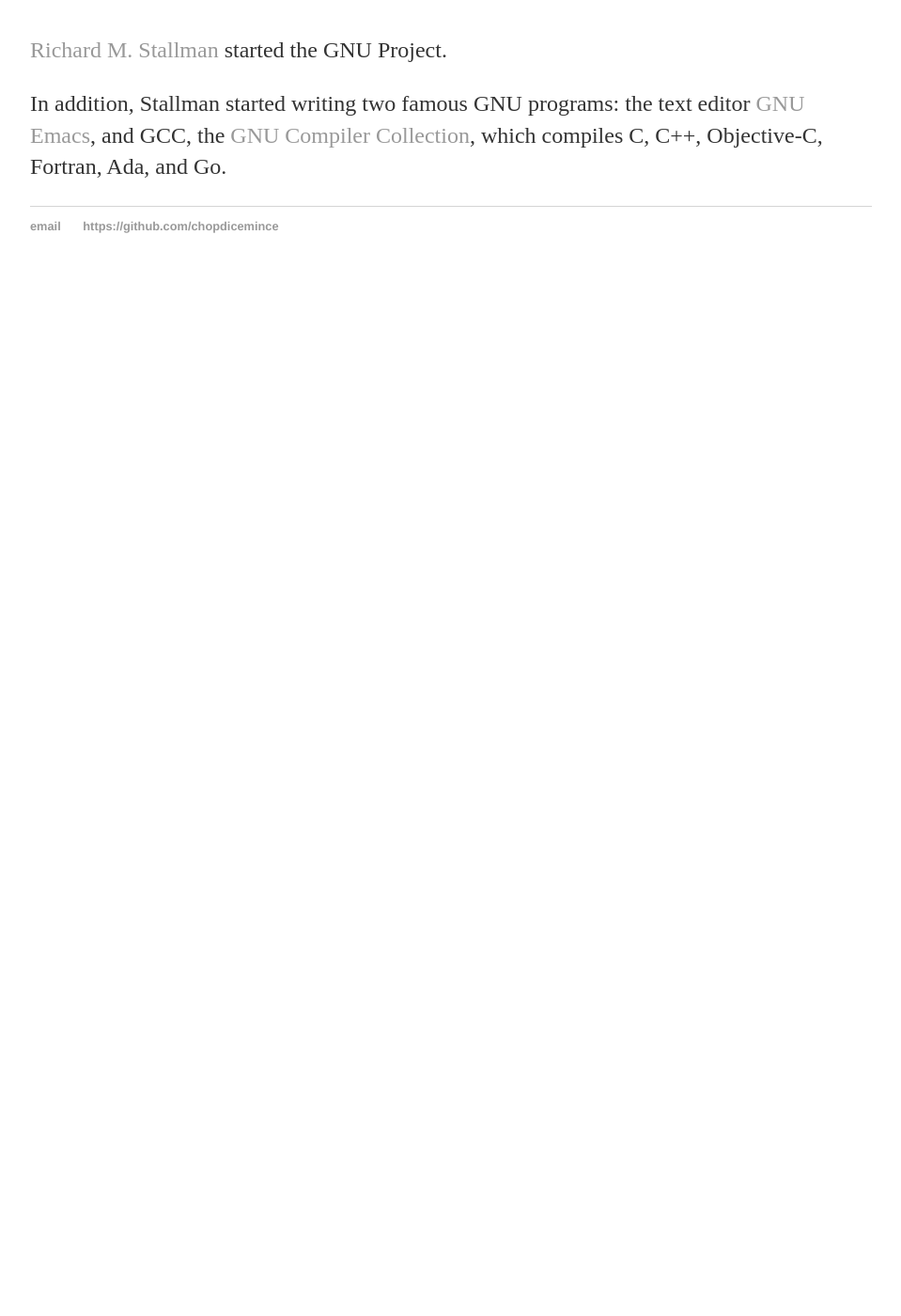
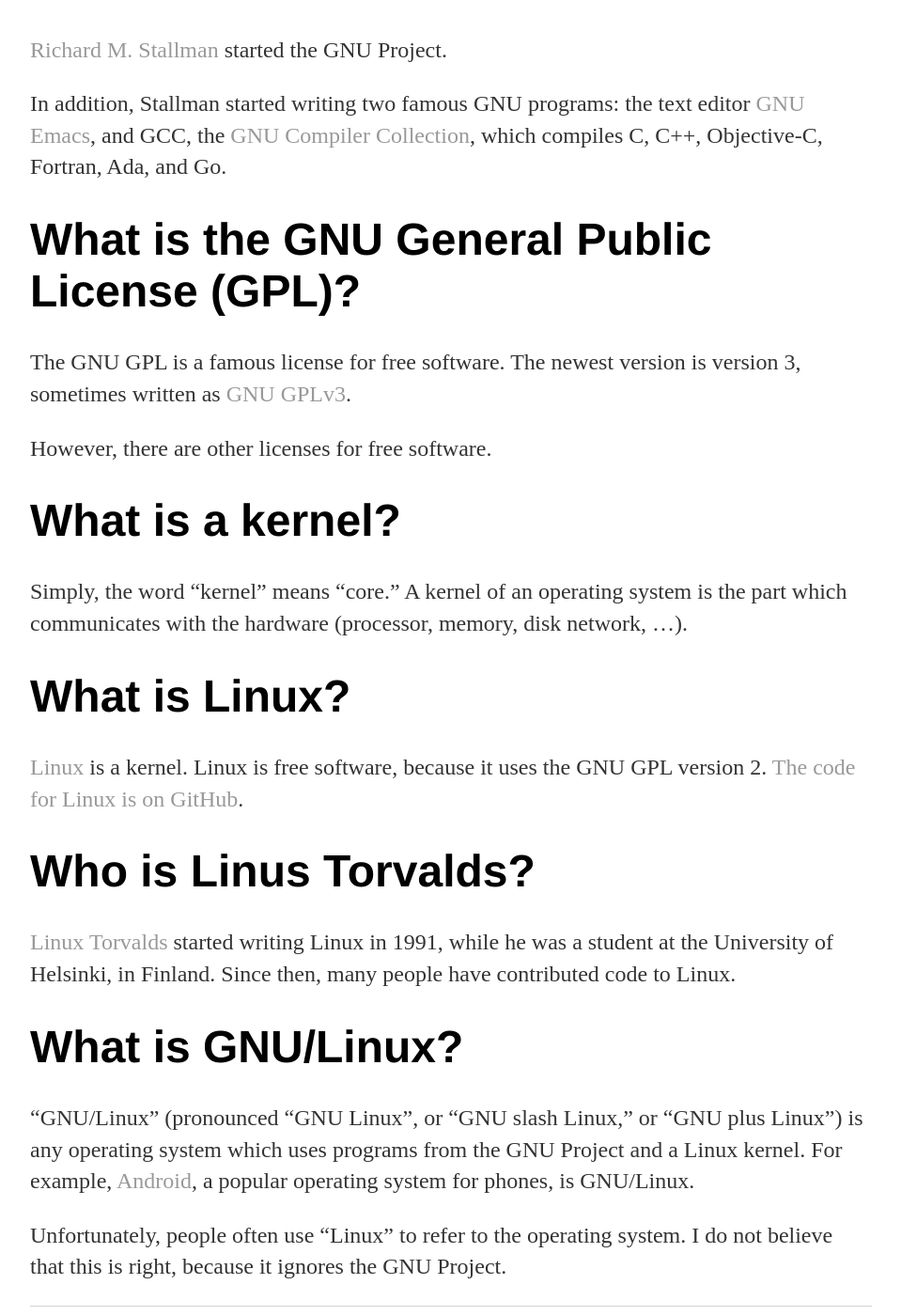
Before and after one commit to chopdicemince/chopdicemince.github.io, a Jekyll site: the page built from _posts/2018-07-11-free-software-and-the-gnu-project-and-richard-m-stallman.md, in a window 1280 px wide and 1400 px high, scrolled down 1690 px. Shown: the whole window at 94% size, without its empty margins (160-1119 px from the left). Built offline with Jekyll 4.4.1, drawn with Linux system fonts in a browser that asks for light colours; before the commit the page ends 1998 px from its top, so only the background shows below that.

Commit message:
Add questions about Linux

```diff
--- a/_posts/2018-07-11-free-software-and-the-gnu-project-and-richard-m-stallman.md
+++ b/_posts/2018-07-11-free-software-and-the-gnu-project-and-richard-m-stallman.md
@@ -38,3 +38,27 @@
 [Richard M. Stallman](https://www.stallman.org/) started the GNU Project.
 
 In addition, Stallman started writing two famous GNU programs: the text editor [GNU Emacs](https://www.gnu.org/software/emacs/), and GCC, the [GNU Compiler Collection](https://gcc.gnu.org/), which compiles C, C++, Objective-C, Fortran, Ada, and Go.
+
+# What is the GNU General Public License (GPL)?
+
+The GNU GPL is a famous license for free software. The newest version is version 3, sometimes written as [GNU GPLv3](https://www.gnu.org/licenses/gpl.html).
+
+However, there are other licenses for free software.
+
+# What is a kernel?
+
+Simply, the word "kernel" means "core." A kernel of an operating system is the part which communicates with the hardware (processor, memory, disk network, ...).
+
+# What is Linux?
+
+[Linux](https://www.kernel.org/) is a kernel. Linux is free software, because it uses the GNU GPL version 2. [The code for Linux is on GitHub](https://github.com/torvalds/linux).
+
+# Who is Linus Torvalds?
+
+[Linux Torvalds](https://www.britannica.com/biography/Linus-Torvalds) started writing Linux in 1991, while he was a student at the University of Helsinki, in Finland. Since then, many people have contributed code to Linux.
+
+# What is GNU/Linux?
+
+"GNU/Linux" (pronounced "GNU Linux", or "GNU slash Linux," or "GNU plus Linux") is any operating system which uses programs from the GNU Project and a Linux kernel. For example, [Android](https://www.android.com/), a popular operating system for phones, is GNU/Linux.
+
+Unfortunately, people often use "Linux" to refer to the operating system. I do not believe that this is right, because it ignores the GNU Project.
```
